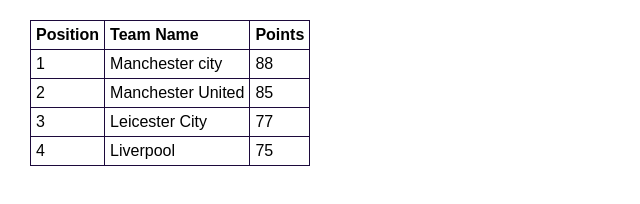
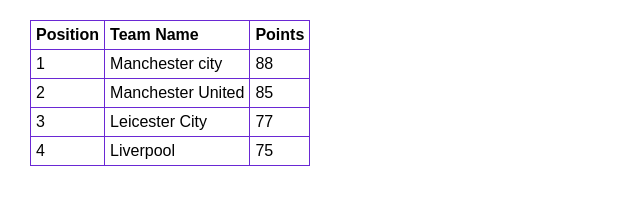
Before and after one commit to levintoo/pure-table, a plain HTML site: page index.html in a window 1280 px wide. Shown: the whole page, without its empty margins (0-640 px from the left). Drawn offline with Linux system fonts and the light colour scheme.

Commit message:
first third

```diff
--- a/style.css
+++ b/style.css
@@ -3,7 +3,8 @@
     margin: 10px;
 }
 table, th, td {
-    border: 1px solid rgb(28, 9, 59);
+    border: 1px solid rgb(106, 40, 212);
+    box-shadow: currentColor;
     border-collapse: collapse;
     font-family: sans-serif;
   }
```
